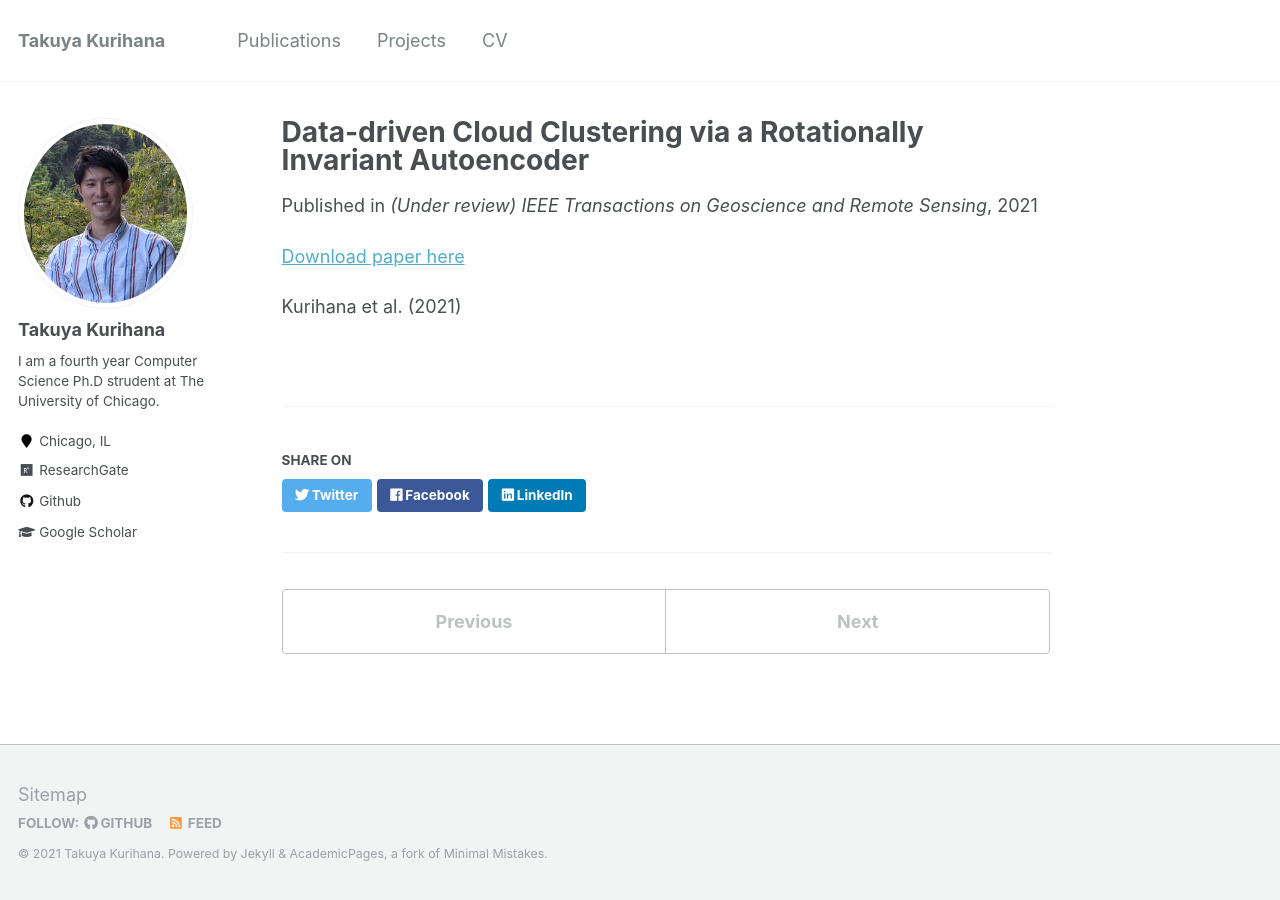
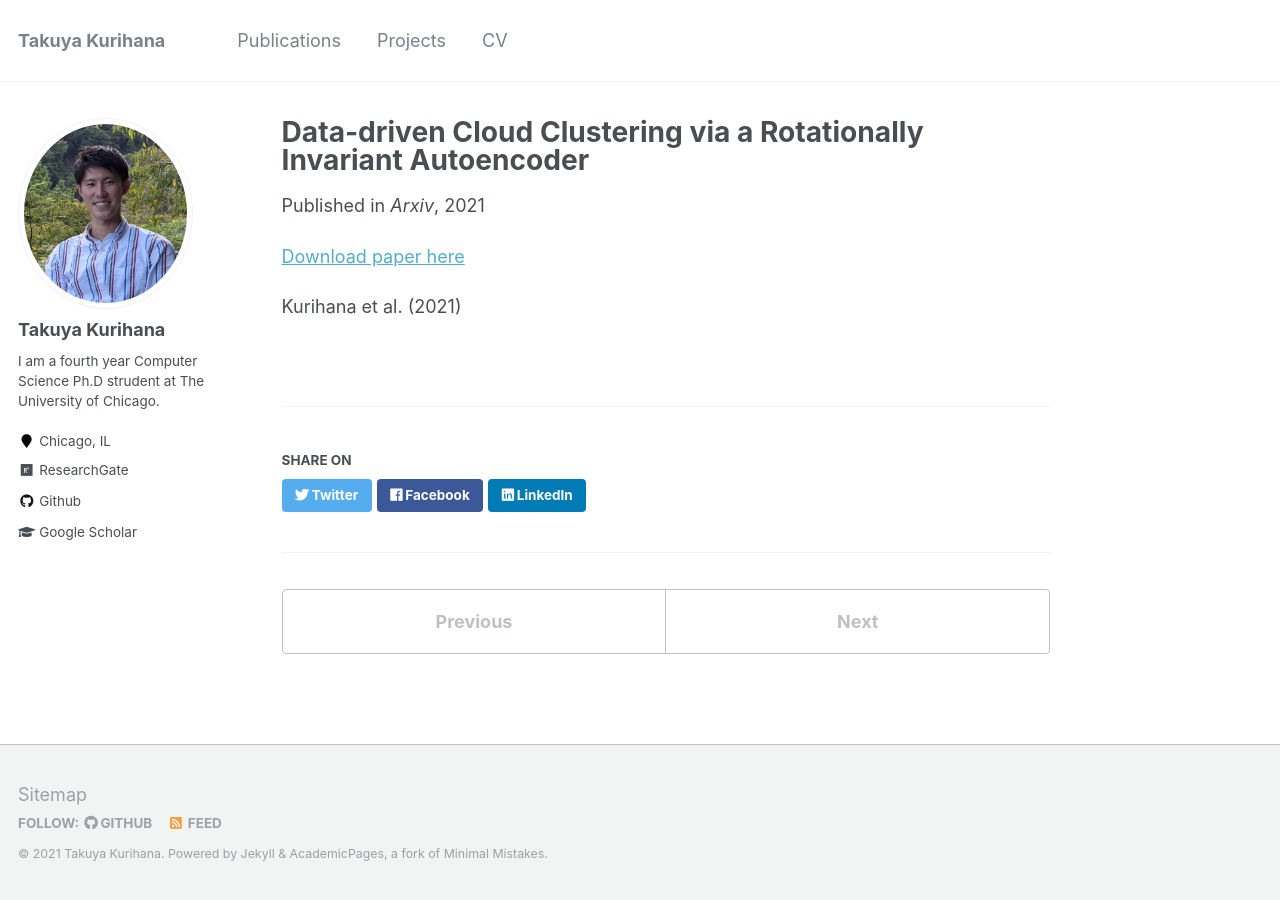
Before and after one commit to TakGlobus/takuyakurihana.github.io, a Jekyll site: the page built from _publications/2021-03-02-TGRS.md, in a window 1280 px wide. Built offline with Jekyll 4.4.1, drawn with Linux system fonts in a browser that asks for light colours.

Commit message:
Update 2021-03-02-TGRS.md

```diff
--- a/_publications/2021-03-02-TGRS.md
+++ b/_publications/2021-03-02-TGRS.md
@@ -2,7 +2,7 @@
 title: "Data-driven Cloud Clustering via a Rotationally Invariant Autoencoder"
 collection: publications
 date: 2021-03-02
-venue: '(Under review) IEEE Transactions on Geoscience and Remote Sensing'
+venue: 'Arxiv'
 paperurl: 'https://arxiv.org/pdf/2103.04885.pdf'
 ---
 
```
